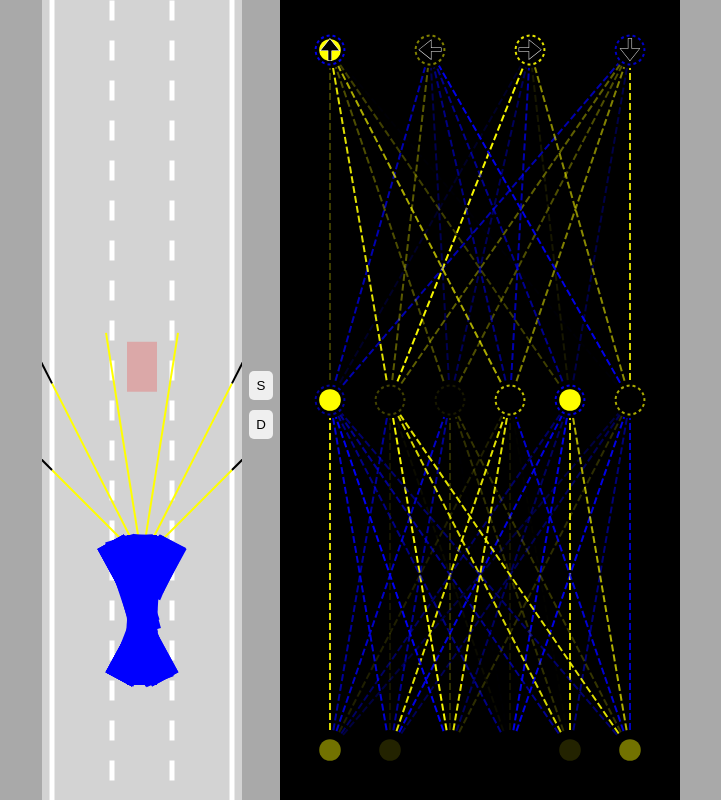
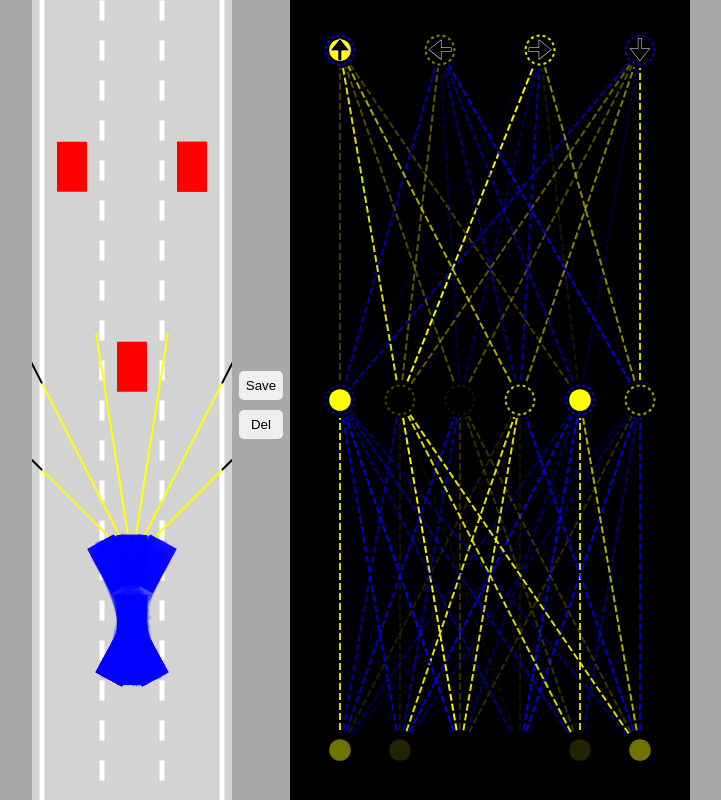
Before and after one commit to srxrt/Machine-Learning-with-JS, a plain HTML site: page index.html in a window 1280 px wide. Shown: the whole page, without its empty margins (279-1000 px from the left). Drawn offline with Linux system fonts and the light colour scheme; animation ran at ten frames a second.

Commit message:
finished the project

```diff
--- a/index.html
+++ b/index.html
@@ -7,8 +7,8 @@
 	<body>
 		<canvas id="carCanvas"></canvas>
 		<div id="verticalButtons">
-			<button onclick="save()">S</button>
-			<button onclick="discard()">D</button>
+			<button onclick="save()">Save</button>
+			<button onclick="discard()">Del</button>
 		</div>
 		<canvas id="networkCanvas"></canvas>
 		<script src="visualizer.js"></script>
--- a/main.js
+++ b/main.js
@@ -9,15 +9,30 @@ const networkCtx = networkCanvas.getContext("2d");
 
 const road = new Road(carCanvas.width / 2, carCanvas.width * 0.9);
 
-const N = 100;
+const N = 500;
 const cars = generateCars(N);
 let bestCar = cars[0];
 
 if (localStorage.getItem("bestBrain")) {
-	bestCar.brain = JSON.parse(localStorage.getItem("bestBrain"));
+	for (let i = 0; i < cars.length; i++) {
+		cars[i].brain = JSON.parse(localStorage.getItem("bestBrain"));
+
+		if (i != 0) {
+			NeuralNetwork.mutate(cars[i].brain, 0.1);
+		}
+	}
 }
 
-const traffic = [new Car(road.getLaneCenter(1), -100, 30, 50, "DUMMY", 1.5)];
+const traffic = [
+	new Car(road.getLaneCenter(1), -100, 30, 50, "DUMMY", 1.5),
+	new Car(road.getLaneCenter(0), -300, 30, 50, "DUMMY", 1.5),
+	new Car(road.getLaneCenter(2), -300, 30, 50, "DUMMY", 1.5),
+	new Car(road.getLaneCenter(2), -300, 30, 50, "DUMMY", 1.5),
+	new Car(road.getLaneCenter(0), -500, 30, 50, "DUMMY", 1.5),
+	new Car(road.getLaneCenter(1), -500, 30, 50, "DUMMY", 1.5),
+	new Car(road.getLaneCenter(1), -700, 30, 50, "DUMMY", 1.5),
+	new Car(road.getLaneCenter(2), -700, 30, 50, "DUMMY", 1.5),
+];
 
 animate();
 
@@ -56,14 +71,14 @@ function animate(time) {
 	carCtx.translate(0, -bestCar.y + carCanvas.height * 0.7);
 	road.draw(carCtx);
 
-	carCtx.globalAlpha = 0.2;
 	for (let i = 0; i < traffic.length; i++) {
 		traffic[i].draw(carCtx, "red");
 	}
 
+	bestCar.draw(carCtx, "blue", true);
 	carCtx.globalAlpha = 1;
-	bestCar.draw(carCtx, "blue", true);
 
+	carCtx.globalAlpha = 0.2;
 	for (let i = 0; i < cars.length; i++) {
 		cars[i].draw(carCtx, "blue");
 	}
--- a/network.js
+++ b/network.js
@@ -14,6 +14,23 @@ class NeuralNetwork {
 		}
 
 		return outputs;
+	}
+
+	static mutate(network, amount = 1) {
+		network.levels.forEach((level) => {
+			for (let i = 0; i < level.biases.length; i++) {
+				level.biases[i] = lerp(level.biases[i], Math.random() * 2 - 1, amount);
+			}
+			for (let i = 0; i < level.weights.length; i++) {
+				for (let j = 0; j < level.weights[i].length; j++) {
+					level.weights[i][j] = lerp(
+						level.weights[i][j],
+						Math.random() * 2 - 1,
+						amount
+					);
+				}
+			}
+		});
 	}
 }
 
```
